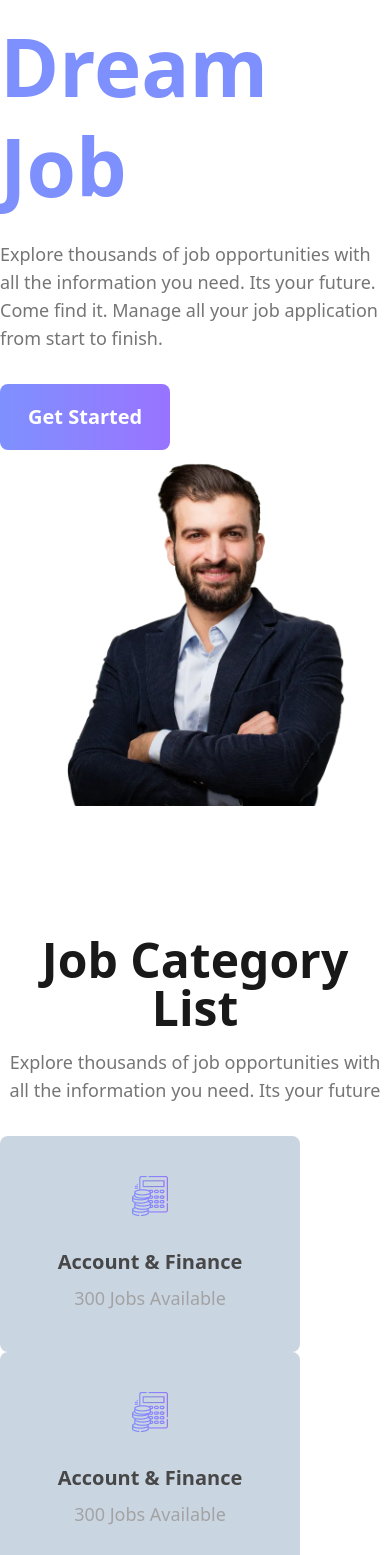
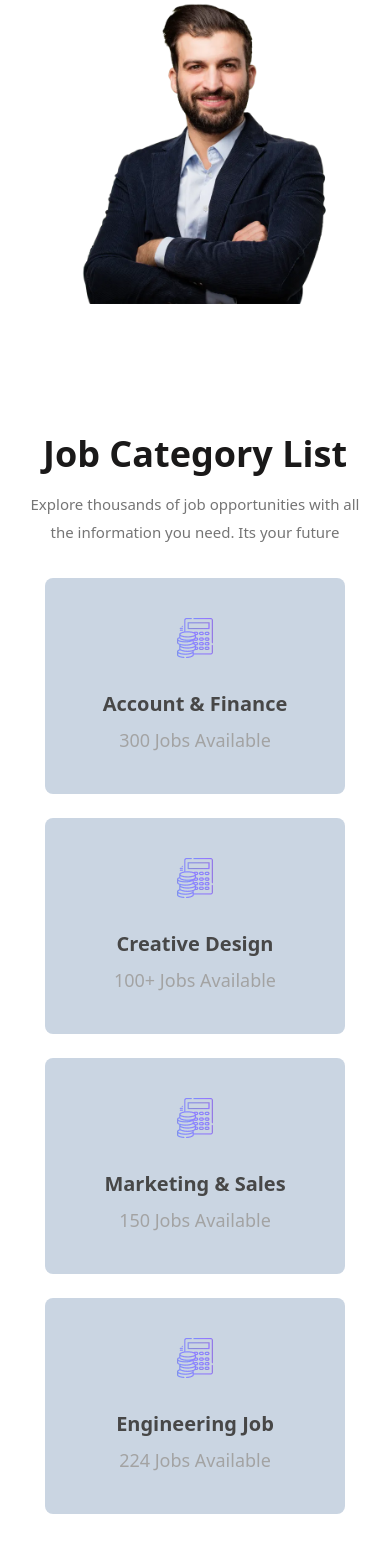
Before and after one commit to arafatYasir/Career-Hub, a React app: page / in a window 390 px wide. Shown: the part 442-1997 px from the top of the page. After the commit the page ends 1956 px from the top, so only its background shows below. Built offline with nearby package versions, Linux system fonts and the light colour scheme; the HTML template or start-up script is replaced by a standard one.

Commit message:
Banner & Job Category List section responsiveness added

```diff
--- a/src/components/Banner/Banner.jsx
+++ b/src/components/Banner/Banner.jsx
@@ -1,14 +1,16 @@
 const Banner = () => {
     return (
-        <div className="mt-10 flex flex-col items-center justify-between md:flex-row">
+        <div className="mt-10 flex flex-col items-center justify-between md:flex-row gap-10 md:gap-0">
             <div>
-                <h1 className="max-w-[587px] text-[#1A1919] text-[80px] leading-25 font-bold ">One Step Closer To Your <span className="text-[#7E90FE]">Dream Job</span></h1>
+                <h1 className="max-w-[587px] text-[#1A1919] text-4xl md:text-[80px] text-center md:text-left md:leading-25 font-bold ">One Step Closer To Your <span className="text-[#7E90FE]">Dream Job</span></h1>
 
-                <p className="mt-6 max-w-[513px] text-[#757575] text-lg font-medium">
+                <p className="mt-6 max-w-[513px] text-[#757575] md:text-lg font-medium text-center md:text-left text-[15px]">
                     Explore thousands of job opportunities with all the information you need. Its your future. Come find it. Manage all your job application from start to finish.
                 </p>
 
-                <button className="text-white text-xl font-bold bg-linear-to-r from-[#7E90FE] to-[#9873FF] py-[19px] px-[28px] rounded-lg cursor-pointer mt-8">Get Started</button>
+                <div className="text-center md:text-left">
+                    <button className="text-white text-xl font-bold bg-linear-to-r from-[#7E90FE] to-[#9873FF] py-1.5 px-2 md:py-[19px] md:px-[28px] rounded-lg cursor-pointer mt-8">Get Started</button>
+                </div>
             </div>
             <div className="max-w-[600px]">
                 <img className="w-full" src="images/banner_image.webp" alt="Banner Image" />
--- a/src/components/JobCategories/JobCategories.jsx
+++ b/src/components/JobCategories/JobCategories.jsx
@@ -1,11 +1,11 @@
 const JobCategories = () => {
     return (
         <div className="mt-[130px]">
-            <h2 className="text-5xl font-bold text-[#1A1919] text-center">Job Category List</h2>
-            <p className="text-lg text-[#757575] leading-7 text-center mt-4">Explore thousands of job opportunities with all the information you need. Its your future</p>
+            <h2 className="text-4xl md:text-5xl font-bold text-[#1A1919] text-center">Job Category List</h2>
+            <p className="text-[15px] md:text-lg text-[#757575] leading-7 text-center mt-4 font-medium">Explore thousands of job opportunities with all the information you need. Its your future</p>
 
-            <div className="flex flex-col justify-between md:flex-row mt-8">
-                <div className="max-w-[300px] box-border p-10 bg-slate-300 rounded-lg">
+            <div className="flex flex-col justify-between items-center md:flex-row mt-8 gap-6 md:gap-0">
+                <div className="w-[300px] box-border py-10 bg-slate-300 rounded-lg">
                     <div className="max-w-10 mx-auto">
                         <img className="w-full" src="images/finance.webp" alt="" />
                     </div>
@@ -15,34 +15,34 @@ const JobCategories = () => {
                     <p className="text-lg text-center text-[#A3A3A3] leading-7 font-medium mt-2">300 Jobs Available</p>
                 </div>
 
-                <div className="max-w-[300px] box-border p-10 bg-slate-300 rounded-lg">
+                <div className="w-[300px] box-border py-10 bg-slate-300 rounded-lg">
                     <div className="max-w-10 mx-auto">
                         <img className="w-full" src="images/finance.webp" alt="" />
                     </div>
 
-                    <h4 className="text-xl text-center text-[#474747] font-bold mt-8">Account & Finance</h4>
+                    <h4 className="text-xl text-center text-[#474747] font-bold mt-8">Creative Design</h4>
 
-                    <p className="text-lg text-center text-[#A3A3A3] leading-7 font-medium mt-2">300 Jobs Available</p>
+                    <p className="text-lg text-center text-[#A3A3A3] leading-7 font-medium mt-2">100+ Jobs Available</p>
                 </div>
 
-                <div className="max-w-[300px] box-border p-10 bg-slate-300 rounded-lg">
+                <div className="w-[300px] box-border py-10 bg-slate-300 rounded-lg">
                     <div className="max-w-10 mx-auto">
                         <img className="w-full" src="images/finance.webp" alt="" />
                     </div>
 
-                    <h4 className="text-xl text-center text-[#474747] font-bold mt-8">Account & Finance</h4>
+                    <h4 className="text-xl text-center text-[#474747] font-bold mt-8">Marketing & Sales</h4>
 
-                    <p className="text-lg text-center text-[#A3A3A3] leading-7 font-medium mt-2">300 Jobs Available</p>
+                    <p className="text-lg text-center text-[#A3A3A3] leading-7 font-medium mt-2">150 Jobs Available</p>
                 </div>
 
-                <div className="max-w-[300px] box-border p-10 bg-slate-300 rounded-lg">
+                <div className="w-[300px] box-border py-10 bg-slate-300 rounded-lg">
                     <div className="max-w-10 mx-auto">
                         <img className="w-full" src="images/finance.webp" alt="" />
                     </div>
 
-                    <h4 className="text-xl text-center text-[#474747] font-bold mt-8">Account & Finance</h4>
+                    <h4 className="text-xl text-center text-[#474747] font-bold mt-8">Engineering Job</h4>
 
-                    <p className="text-lg text-center text-[#A3A3A3] leading-7 font-medium mt-2">300 Jobs Available</p>
+                    <p className="text-lg text-center text-[#A3A3A3] leading-7 font-medium mt-2">224 Jobs Available</p>
                 </div>
             </div>
         </div>
--- a/src/components/Nav/Nav.jsx
+++ b/src/components/Nav/Nav.jsx
@@ -10,7 +10,7 @@ const Nav = () => {
         <div className="navbar p-0 mt-6">
             <div className="navbar-start">
                 <div className="dropdown">
-                    <div tabIndex={0} role="button" className="btn btn-ghost lg:hidden">
+                    <div tabIndex={0} role="button" className="btn btn-ghost lg:hidden pl-0">
                         <svg
                             xmlns="http://www.w3.org/2000/svg"
                             className="h-5 w-5"
@@ -40,7 +40,7 @@ const Nav = () => {
                 </ul>
             </div>
             <div className="navbar-end">
-                <button className="text-white text-xl font-bold bg-linear-to-r from-[#7E90FE] to-[#9873FF] py-[19px] px-[28px] rounded-lg cursor-pointer">Start Appplying</button>
+                <button className="text-white md:text-xl font-bold bg-linear-to-r from-[#7E90FE] to-[#9873FF] py-1.5 px-2 md:py-[19px] md:px-[28px] rounded-lg cursor-pointer">Start Appplying</button>
             </div>
         </div>
     );
--- a/src/components/Root/Root.jsx
+++ b/src/components/Root/Root.jsx
@@ -3,7 +3,7 @@ import Nav from "../Nav/Nav";
 
 const Root = () => {
     return (
-        <div className="max-w-7xl mx-auto">
+        <div className="px-6 xl:max-w-7xl md:px-0 mx-auto">
             <Nav />
             <Outlet />
         </div>
```
